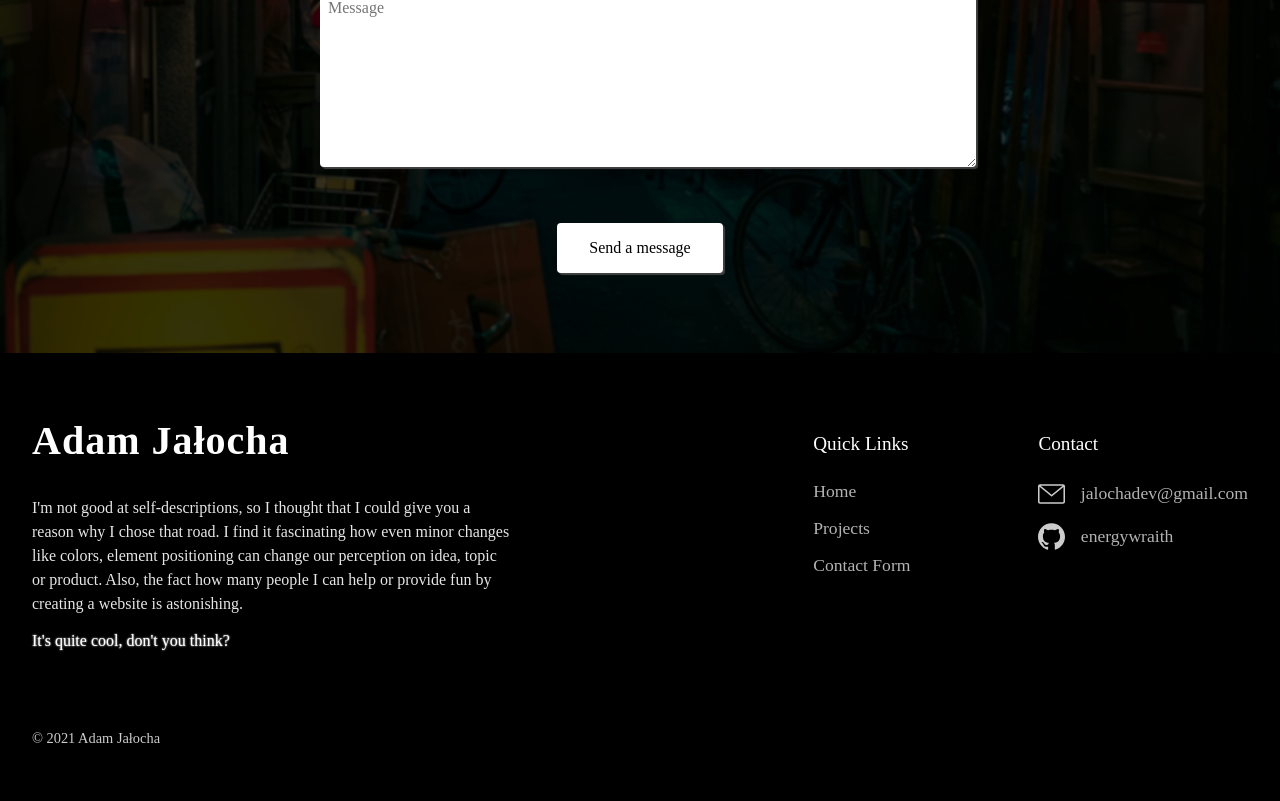
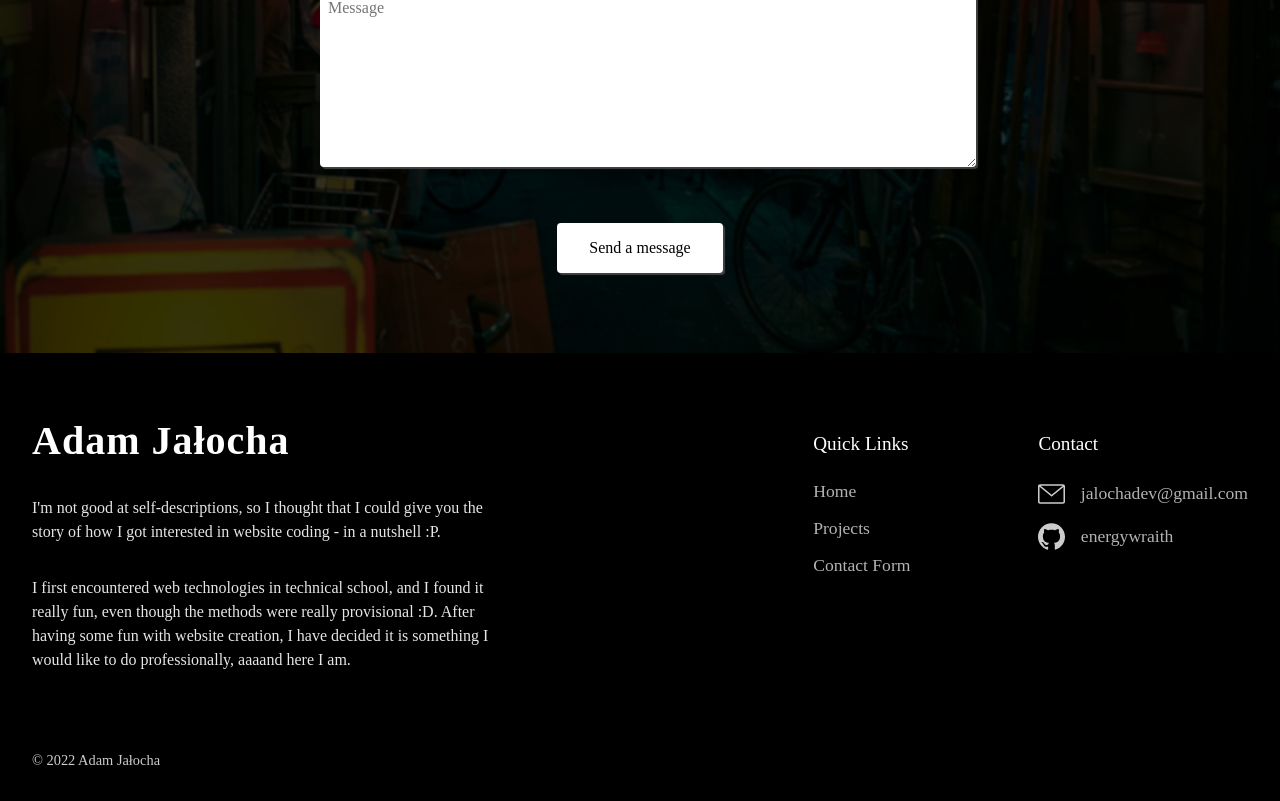
Before and after one commit to energywraith/my-portfolio, a React (Create React App) app: page / in a window 1280 px wide. Shown: the part 2625-3426 px from the top of the page. Before the commit the page ends 3404 px from the top, so only its background shows below. Built offline with nearby package versions, Linux system fonts and the light colour scheme; a web font is replaced by a local one.

Commit message:
fix: Footer description update

```diff
--- a/src/components/Footer/index.jsx
+++ b/src/components/Footer/index.jsx
@@ -1,5 +1,5 @@
 import Contact from "./Contact";
-import { FooterContainer, FooterBrand, About, Copyright } from "./index.style";
+import { FooterContainer, About, Copyright } from "./index.style";
 
 const Footer = () => {
   return (
@@ -7,16 +7,17 @@ const Footer = () => {
       <About>
         <h3> Adam Jałocha </h3>
         <p>
-          I'm not good at self-descriptions, so I thought that I could give you
-          a reason why I chose that road. I find it fascinating how even minor
-          changes like colors, element positioning can change our perception on
-          idea, topic or product. Also, the fact how many people I can help or
-          provide fun by creating a website is astonishing.
+          I'm not good at self-descriptions, so I thought that I could give you the
+          story of how I got interested in website coding - in a nutshell :P.
         </p>
-        <span>It's quite cool, don't you think?</span>
+        <p>
+          I first encountered web technologies in technical school, and I found it really fun,
+          even though the methods were really provisional :D. After having some fun with website
+          creation, I have decided it is something I would like to do professionally, aaaand here I am.
+        </p>
       </About>
       <Contact />
-      <Copyright> © 2021 Adam Jałocha </Copyright>
+      <Copyright> © 2022 Adam Jałocha </Copyright>
     </FooterContainer>
   );
 };
```
